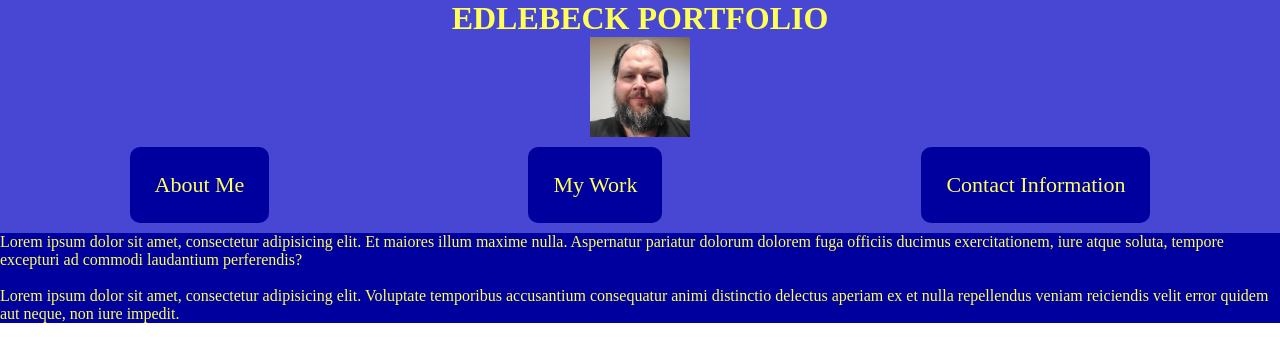
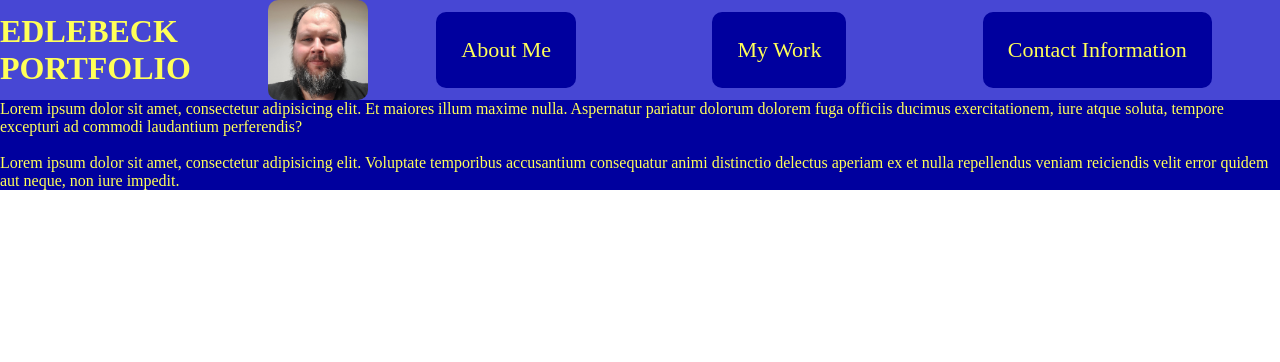
Before and after one commit to edlebeck/portfolio, a plain HTML site: page index.html in a window 1280 px wide. Drawn offline with Linux system fonts and the light colour scheme.

Commit message:
responsiveness working

```diff
--- a/assets/css/style.css
+++ b/assets/css/style.css
@@ -21,6 +21,7 @@ header {
 header img {
     height: 100px;
     width: auto;
+    border-radius: 10px;
 }
 
 header nav {
@@ -48,8 +49,9 @@ header a {
     color: var(--second);
 }
 
-@media screen and (min-width: 575){
+@media screen and (min-width: 575px){
     header {
-        display: inline-flex;
+        flex-direction: row;
+        align-items: center;
     }
 }
--- a/index.html
+++ b/index.html
@@ -2,6 +2,8 @@
 <html lang="en">
 <head>
     <meta charset="UTF-8">
+    <meta http-equiv="X-UA-Compatible" content="IE=edge">
+    <meta name="viewport" content="width=device-width, initial-scale=1.0">
     <link rel="stylesheet" href="./assets/css/style.css">
     <title>Edlebeck Portfolio</title>
 </head>
```
